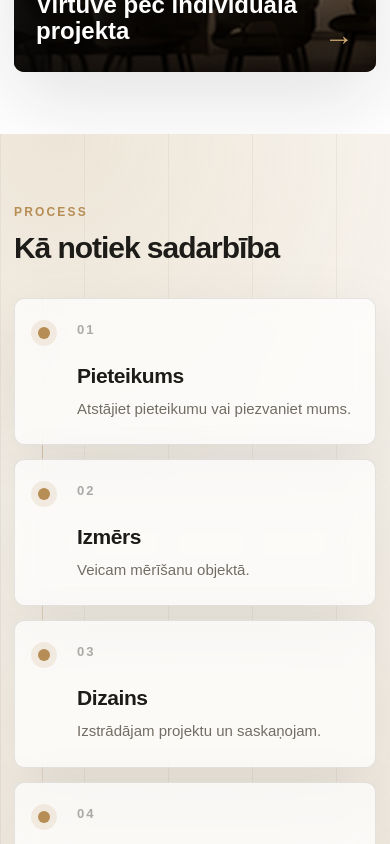
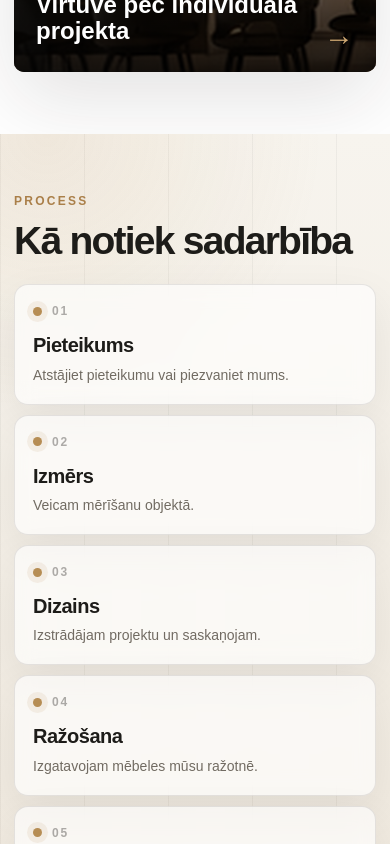
Before and after one commit to SergeyJak/virtuveunskapis, a Next.js app: page / in a window 390 px wide. Shown: the part 4220-5064 px from the top of the page. Built offline with nearby package versions, Linux system fonts and the light colour scheme.

Commit message:
feat: redesign process section for compact mobile layout

```diff
--- a/app/page.tsx
+++ b/app/page.tsx
@@ -8,6 +8,7 @@ import { projects } from '@/data/site'
 import { copy, normalizeLocale, withLocale, type Locale } from '@/data/i18n'
 import materialStyles from './materials.module.css'
 import aboutStyles from './about.module.css'
+import processStyles from './process.module.css'
 
 const categoryNames: Record<Locale, string[]> = {
   lv: ['Virtuves','Skapji','Vannas istabas','Citas mēbeles'],
@@ -74,7 +75,25 @@ export default async function HomePage({ searchParams }: { searchParams: Promise
         <div className="project-grid">{projects.slice(0,3).map(p => <ProjectCard key={p.slug} project={p} lang={lang}/>)}</div>
       </div></section>
 
-      <section className="section process"><div className="container"><h2>{t.home.processTitle}</h2><div className="process-grid">{t.home.process.map(([n,title,description]) => <div key={n} className="process-step"><span>{n}</span><h3>{title}</h3><p>{description}</p></div>)}</div></div></section>
+      <section className={processStyles.section}>
+        <div className={`container ${processStyles.inner}`}>
+          <div className={processStyles.headingRow}>
+            <div>
+              <p className={processStyles.eyebrow}>Process</p>
+              <h2 className={processStyles.title}>{t.home.processTitle}</h2>
+            </div>
+          </div>
+          <div className={processStyles.grid}>
+            {t.home.process.map(([n,title,description]) => (
+              <article key={n} className={processStyles.card}>
+                <div className={processStyles.topline}><span className={processStyles.dot} /><span className={processStyles.number}>{n}</span></div>
+                <h3>{title}</h3>
+                <p>{description}</p>
+              </article>
+            ))}
+          </div>
+        </div>
+      </section>
 
       <section id="materials" className={materialStyles.section}><div className={`container ${materialStyles.inner}`}>
         <div className={materialStyles.copy}><p className={materialStyles.eyebrow}>{t.home.materialsEyebrow}</p><h2>{t.home.materialsTitle}</h2><p>{t.home.materialsText}</p><Link className="button button-primary" href={withLocale('/contacts', lang)}>{t.home.materialsCta} <ArrowRight size={18} /></Link></div>
```
